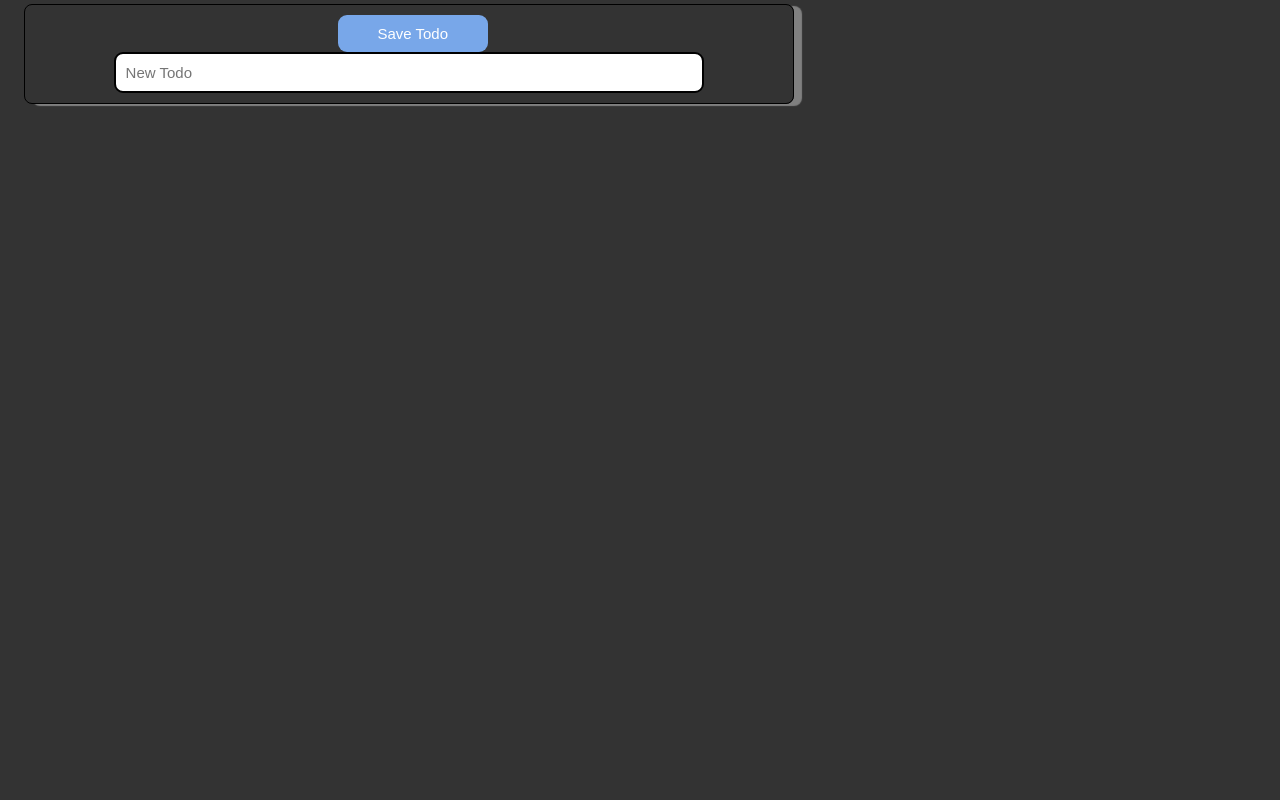
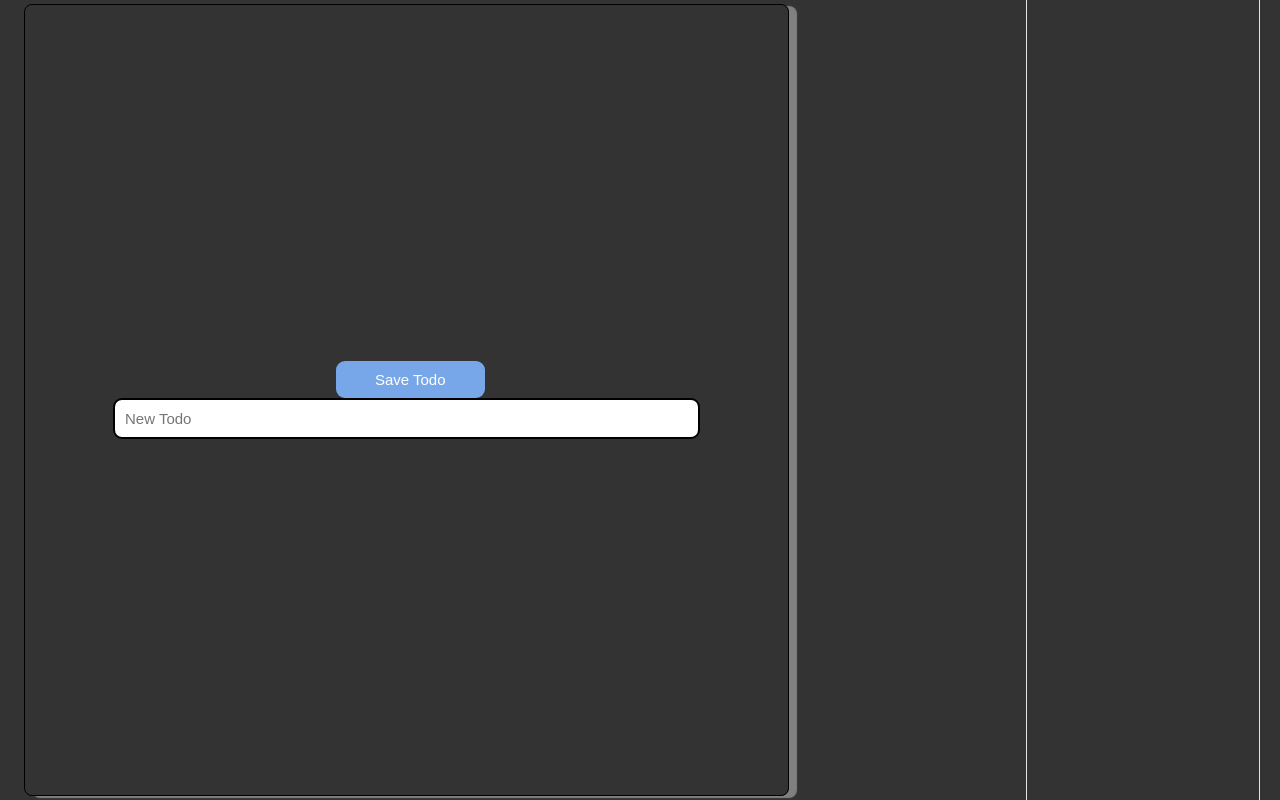
Before and after one commit to DE101/My-Todo, a React (Create React App) app: page / in a window 1280 px wide. Built offline with nearby package versions, Linux system fonts and the light colour scheme.

Commit message:
added content

```diff
--- a/src/App.css
+++ b/src/App.css
@@ -86,3 +86,18 @@ button:active {
   color: white;
   background-color: #709cda;
 }
+
+
+.right-side-nav {
+  height: 100vh;
+  width: var(--nav-wide-width);
+  border-right: 1px solid #e4e4e4;
+  padding: 24px 0px;
+}
+
+.left-side-nav {
+  height: 100vh;
+  width: var(--nav-wide-width);
+  border-right: 1px solid #e4e4e4;
+  padding: 24px 0px;
+}
```
